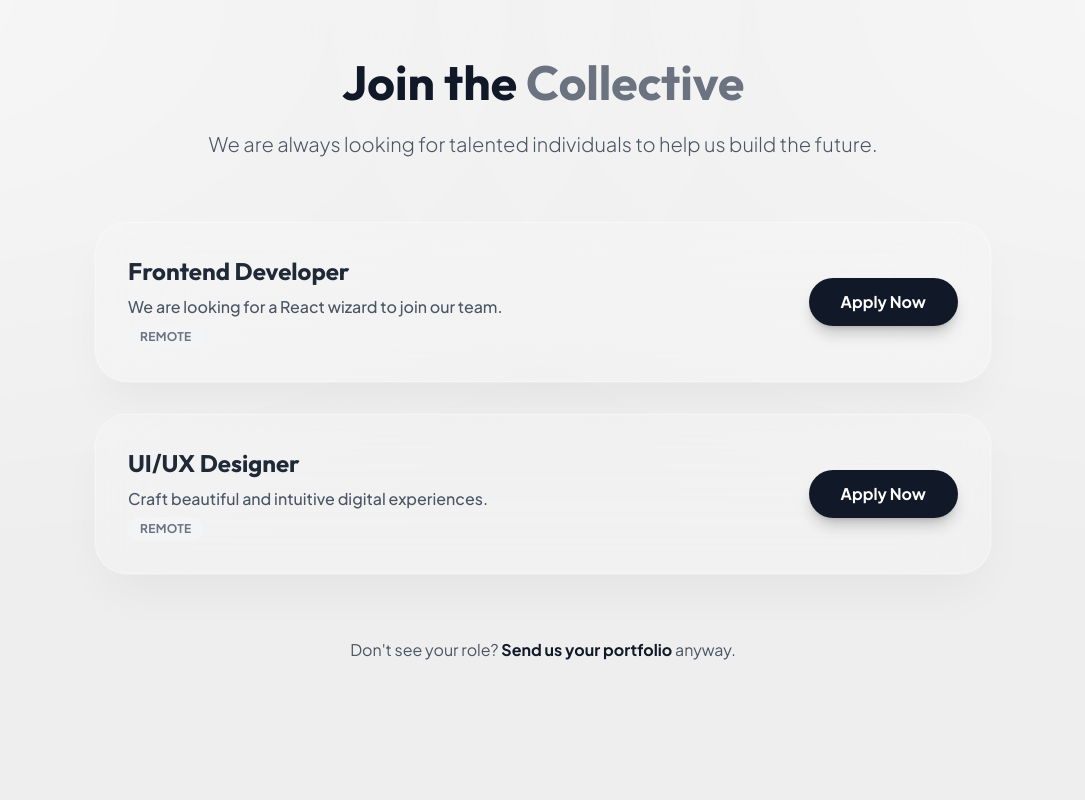
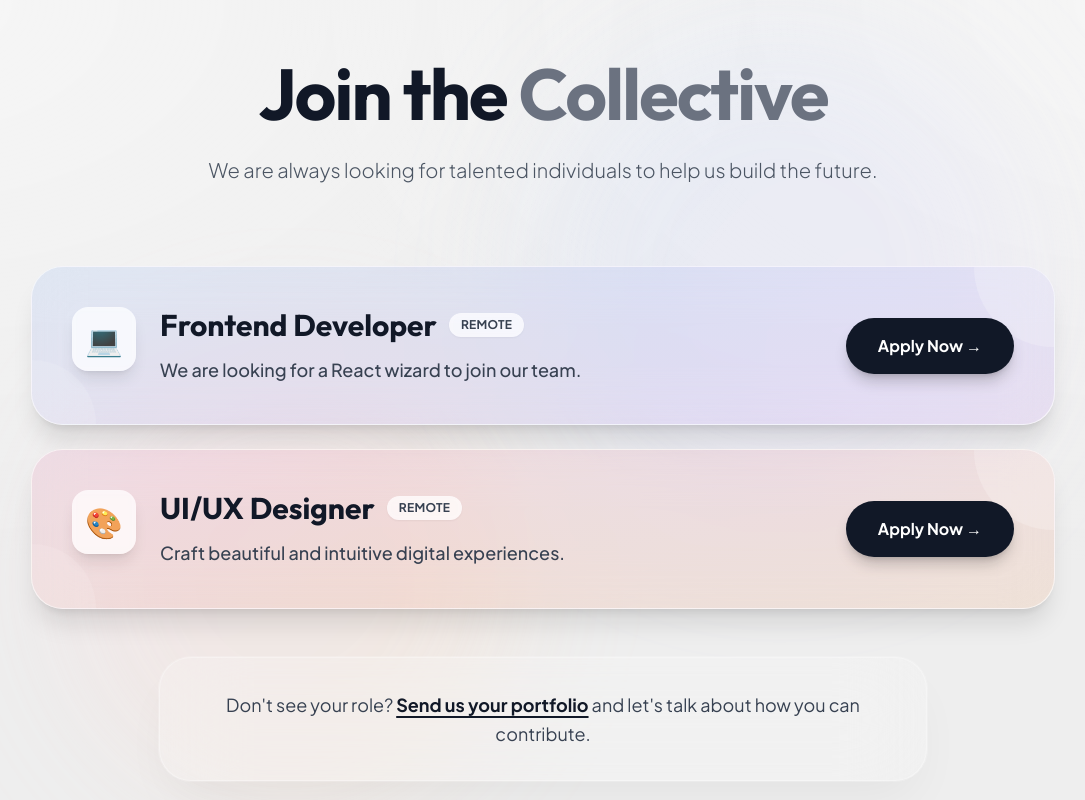
Before and after one commit to b1swass/appricity, a React (Vite) app: page / in a window 1280 px wide. Shown: the part 4800-5600 px from the top of the page, without its empty margins (97-1182 px from the left). Built offline with nearby package versions, Linux system fonts and the light colour scheme; the HTML template or start-up script is replaced by a standard one.

Commit message:
carrer section optimize

```diff
--- a/src/App.jsx
+++ b/src/App.jsx
@@ -13,6 +13,11 @@ function useInView(options = {}) {
           setIsVisible(true);
           if (options.triggerOnce) {
             observer.disconnect();
+          }
+        } else {
+          // Reset visibility when element exits viewport (unless triggerOnce is true)
+          if (!options.triggerOnce) {
+            setIsVisible(false);
           }
         }
       },
@@ -365,16 +370,16 @@ const Process = () => {
 
           <div className="grid gap-10 md:grid-cols-5">
             {steps.map((step, index) => {
-              const [ref, isVisible] = useInView({ triggerOnce: true });
+              const [ref, isVisible] = useInView();
               return (
                 <div
                   key={index}
                   ref={ref}
-                  style={{ transitionDelay: `${index * 200}ms` }}
+                  style={{ transitionDelay: `${index * 300}ms` }}
                   className={`flex flex-col items-center text-center relative group ${isVisible
                     ? "opacity-100 translate-y-0"
                     : "opacity-0 translate-y-10"
-                    } transition-all duration-700`}
+                    } transition-all duration-[1200ms]`}
                 >
                   <div className="w-24 h-24 rounded-full bg-white border-4 border-gray-100 text-gray-800 flex items-center justify-center font-display font-bold text-2xl mb-6 shadow-lg shadow-black/5 group-hover:scale-110 group-hover:border-gray-300 group-hover:shadow-black/10 transition-all duration-500 relative z-10">
                     <span className="group-hover:animate-pulse">
@@ -561,59 +566,98 @@ const Career = () => {
       title: "Frontend Developer",
       type: "Remote",
       desc: "We are looking for a React wizard to join our team.",
+      color: "from-blue-500/10 to-purple-500/10",
+      icon: "💻",
     },
     {
       title: "UI/UX Designer",
       type: "Remote",
       desc: "Craft beautiful and intuitive digital experiences.",
+      color: "from-pink-500/10 to-orange-500/10",
+      icon: "🎨",
     },
   ];
 
   return (
     <section id="career" className="py-32 relative overflow-hidden">
+      {/* Background Gradient Blobs */}
+      <div className="absolute inset-0 overflow-hidden -z-10 pointer-events-none">
+        <div className="absolute top-[10%] right-[10%] w-[500px] h-[500px] bg-gradient-to-br from-blue-200/30 to-purple-200/30 rounded-full mix-blend-multiply filter blur-3xl opacity-70 animate-blob"></div>
+        <div className="absolute bottom-[10%] left-[10%] w-[500px] h-[500px] bg-gradient-to-br from-pink-200/30 to-orange-200/30 rounded-full mix-blend-multiply filter blur-3xl opacity-70 animate-blob animation-delay-2000"></div>
+      </div>
+
       <div className="container mx-auto px-4 relative z-10">
         <div
           ref={ref}
           className={`transition-all duration-700 ease-out ${isVisible ? "opacity-100 translate-y-0" : "opacity-0 translate-y-10"
             }`}
         >
-          <div className="text-center mb-16">
-            <h2 className="font-display text-4xl md:text-5xl font-bold mb-6 text-gray-900">
+          <div className="text-center mb-20">
+            <h2 className="font-display text-5xl md:text-7xl font-bold mb-6 text-gray-900 tracking-tight">
               Join the <span className="text-gray-500">Collective</span>
             </h2>
-            <p className="text-xl text-gray-600 font-light max-w-2xl mx-auto">
+            <p className="text-xl text-gray-600 font-light max-w-2xl mx-auto leading-relaxed">
               We are always looking for talented individuals to help us build the future.
             </p>
           </div>
 
-          <div className="grid gap-8 max-w-4xl mx-auto">
+          <div className="grid gap-6 max-w-5xl mx-auto">
             {openings.map((job, index) => (
               <div
                 key={index}
-                className="modern-glass p-8 rounded-[2rem] flex flex-col md:flex-row items-center justify-between gap-6 hover:-translate-y-1 transition-all duration-300"
+                className={`group relative overflow-hidden rounded-[2rem] p-8 md:p-10 bg-gradient-to-br ${job.color} backdrop-blur-xl border border-white/60 shadow-xl hover:shadow-2xl transition-all duration-500 hover:-translate-y-2`}
               >
-                <div className="text-center md:text-left">
-                  <h3 className="text-2xl font-bold text-gray-800 font-display mb-2">
+                {/* Decorative elements */}
+                <div className="absolute top-0 right-0 w-40 h-40 bg-white/20 rounded-full -translate-y-20 translate-x-20 group-hover:scale-150 transition-transform duration-700"></div>
+                <div className="absolute bottom-0 left-0 w-32 h-32 bg-white/10 rounded-full translate-y-16 -translate-x-16 group-hover:scale-150 transition-transform duration-700"></div>
+
+                <div className="relative z-10 flex flex-col md:flex-row items-start md:items-center justify-between gap-6">
+                  <div className="flex items-start gap-6 flex-1">
+                    {/* Icon */}
+                    <div className="w-16 h-16 rounded-2xl bg-white/80 backdrop-blur-sm flex items-center justify-center text-3xl shadow-lg group-hover:scale-110 group-hover:rotate-6 transition-all duration-300">
+                      {job.icon}
+                    </div>
+
+                    {/* Content */}
+                    <div className="flex-1">
+                      <div className="flex items-center gap-3 mb-3">
+                        <h3 className="text-2xl md:text-3xl font-bold text-gray-900 font-display">
                           {job.title}
                         </h3>
-                  <p className="text-gray-600 font-medium mb-1">{job.desc}</p>
-                  <span className="inline-block px-3 py-1 rounded-full bg-gray-100 text-xs font-bold text-gray-500 uppercase tracking-wide">
+                        <span className="px-3 py-1 rounded-full bg-white/80 backdrop-blur-sm text-xs font-bold text-gray-700 uppercase tracking-wide shadow-sm">
                           {job.type}
                         </span>
                       </div>
+                      <p className="text-gray-700 font-medium text-lg leading-relaxed">
+                        {job.desc}
+                      </p>
+                    </div>
+                  </div>
+
+                  {/* Apply Button */}
                   <a
                     href={`mailto:hello.apricitystudios@gmail.com?subject=Application for ${job.title}`}
-                  className="bg-gray-900 text-white px-8 py-3 rounded-full font-bold shadow-lg shadow-black/20 hover:shadow-black/40 transition-all whitespace-nowrap"
+                    className="bg-gray-900 text-white px-8 py-4 rounded-full font-bold shadow-lg shadow-black/20 hover:shadow-black/40 hover:scale-105 transition-all whitespace-nowrap group-hover:bg-gray-800"
                   >
-                  Apply Now
+                    Apply Now →
                   </a>
                 </div>
+              </div>
             ))}
-            <div className="text-center mt-8">
-              <p className="text-gray-600">
-                Don't see your role? <a href="mailto:hello.apricitystudios@gmail.com?subject=General Application" className="font-bold text-gray-900 hover:underline">Send us your portfolio</a> anyway.
+          </div>
+
+          {/* Bottom CTA */}
+          <div className="text-center mt-12 modern-glass p-8 rounded-[2rem] max-w-3xl mx-auto">
+            <p className="text-lg text-gray-700 leading-relaxed">
+              Don't see your role?{" "}
+              <a
+                href="mailto:hello.apricitystudios@gmail.com?subject=General Application"
+                className="font-bold text-gray-900 hover:text-gray-600 underline decoration-2 underline-offset-4 transition-colors"
+              >
+                Send us your portfolio
+              </a>{" "}
+              and let's talk about how you can contribute.
             </p>
-            </div>
           </div>
         </div>
       </div>
```
Lines whose indentation alone changed are shown as unchanged.
